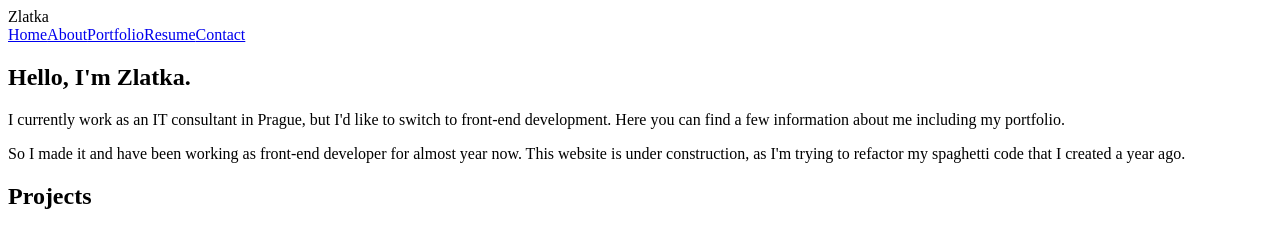
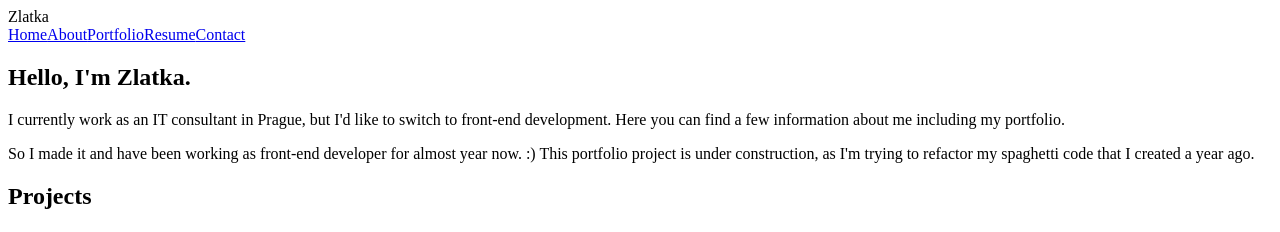
Before and after one commit to zlatka-n/portfolio_website, a Next.js app: page / in a window 1280 px wide. Shown: the top 232 px of the page. Built offline with nearby package versions, Linux system fonts and the light colour scheme.

Commit message:
change text

```diff
--- a/pages/index.js
+++ b/pages/index.js
@@ -22,7 +22,7 @@ export default function Home() {
               front-end development. Here you can find a few information about me including my
               portfolio.
             </p>
-            <p>So I made it and have been working as front-end developer for almost year now. This website is under construction, as I'm trying to refactor my spaghetti code that I created a year ago.</p>
+            <p>So I made it and have been working as front-end developer for almost year now. :) This portfolio project is under construction, as I'm trying to refactor my spaghetti code that I created a year ago.</p>
           </div>
         </section>
 
```
